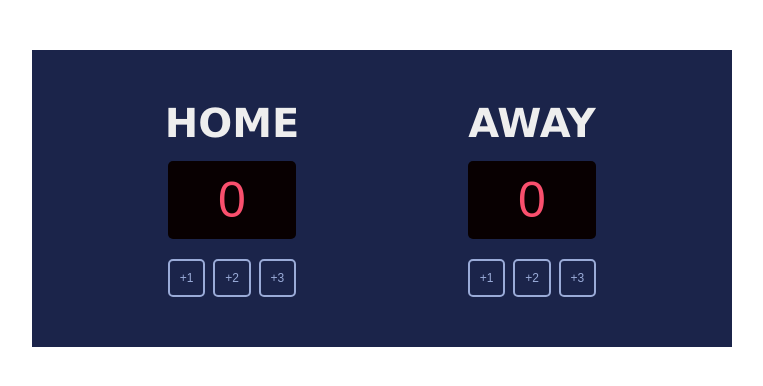
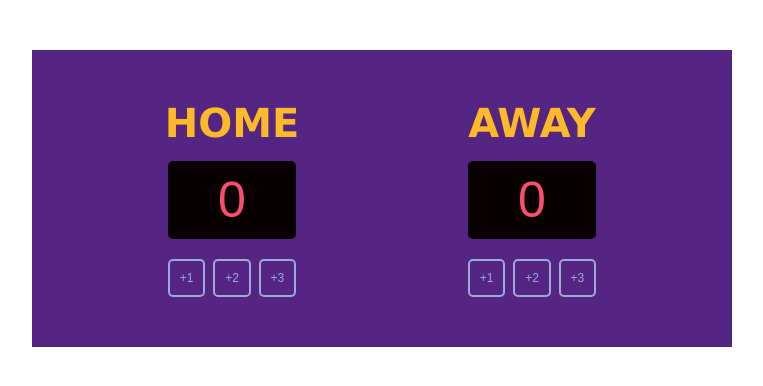
Before and after one commit to Deniseu24/basketball-scoreboard, a plain HTML site: page index.html in a window 1280 px wide. Shown: the whole page, without its empty margins (258-1021 px from the left). Drawn offline with Linux system fonts and the light colour scheme; a web font is replaced by a local one.

Commit message:
Update text & scoreboard color

```diff
--- a/index.css
+++ b/index.css
@@ -5,14 +5,14 @@ body {
 }
 
 h3 {
-    color: #EEEEEE;
+    color: #FDB927;
     font-size: 40px;
     margin-top: 0px;
     margin-bottom: 15px;
 }
 
 .container {
-    background: #1B244A;
+    background: #552583;
     margin: 50px auto;
     padding: 50px;
     width: 600px;
```
